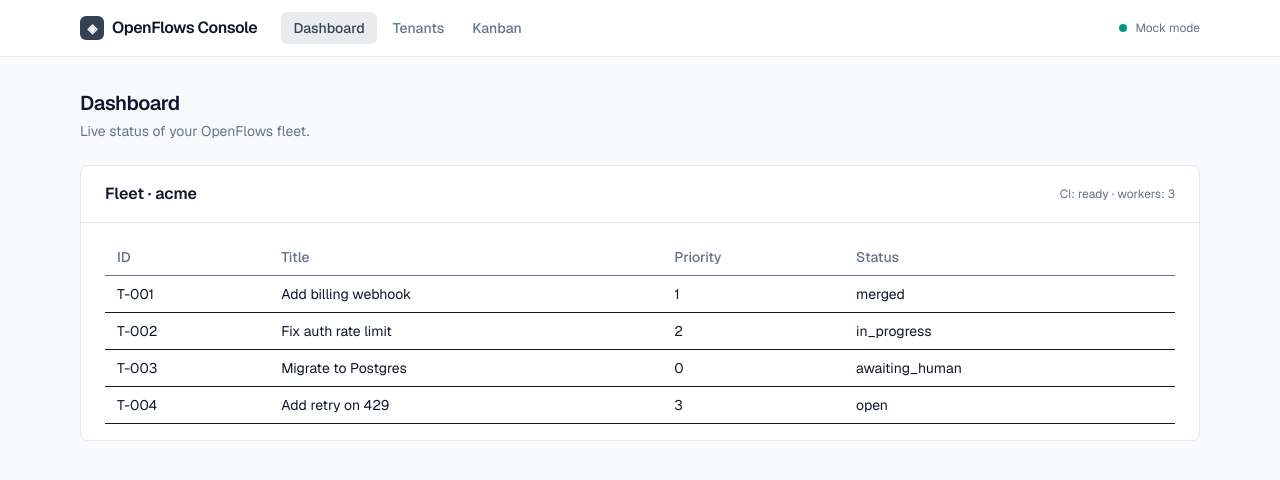
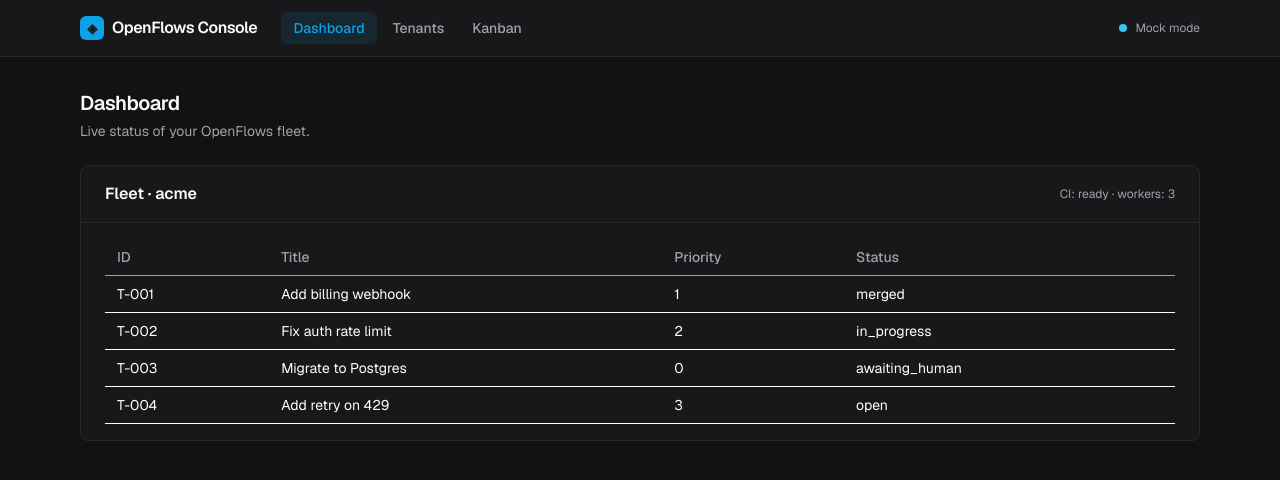
Before and after one commit to The-AgenticFlow/openflows-console, a Next.js app: page / in a window 1280 px wide. Shown: the top 480 px of the page. Built offline with nearby package versions, Linux system fonts and the light colour scheme.

Commit message:
style(globals): default to dark theme with semantic tokens

```diff
--- a/src/app/globals.css
+++ b/src/app/globals.css
@@ -1,39 +1,64 @@
 @import "tailwindcss";
 
+/*
+ * Dark theme (default). Near-black zinc surfaces, sky accent, and
+ * content/border roles expressed as HSL triplets.
+ */
 :root {
-  --background: #f8fafc;
-  --surface: #ffffff;
-  --surface-muted: #f1f5f9;
-  --foreground: #0f172a;
-  --muted: #64748b;
-  --border: #e2e8f0;
-  --primary: #334155;
-  --primary-strong: #1e293b;
-  --accent: #0d9488;
-  --success: #16a34a;
-  --warning: #d97706;
-  --danger: #dc2626;
+  /* backgrounds */
+  --background: 240 10% 4%; /* zinc-950 app background */
+  --surface: 240 6% 10%; /* zinc-900 paper / cards */
+  --surface-muted: 240 4% 16%; /* inset / hover surface */
+
+  /* text (content) */
+  --foreground: 0 0% 98%; /* content-primary */
+  --muted: 240 5% 65%; /* content-secondary */
+  --link: 213 94% 68%; /* content-link (dark) */
+  --disabled: 240 5% 26%; /* content-disabled */
+
+  /* borders */
+  --border: 240 4% 16%; /* border-default */
+  --border-strong: 240 5% 26%; /* border-secondary */
+
+  /* accent (sky, matching Coder primary) */
+  --primary: 199 89% 48%; /* sky-500 */
+  --primary-strong: 198 93% 60%; /* sky-400 hover */
+  --accent: 198 93% 60%; /* sky-400 */
+
+  /* status */
+  --success: 160 84% 39%; /* green-600 */
+  --warning: 32 95% 44%; /* amber-600 */
+  --danger: 0 91% 71%; /* content-destructive (dark) */
+
+  /* controls */
+  --input: 240 3.7% 15.9%;
+  --ring: 240 4.9% 83.9%;
 }
 
 @theme inline {
-  --color-background: var(--background);
-  --color-surface: var(--surface);
-  --color-surface-muted: var(--surface-muted);
-  --color-foreground: var(--foreground);
-  --color-muted: var(--muted);
-  --color-border: var(--border);
-  --color-primary: var(--primary);
-  --color-primary-strong: var(--primary-strong);
-  --color-accent: var(--accent);
-  --color-success: var(--success);
-  --color-warning: var(--warning);
-  --color-danger: var(--danger);
+  --color-background: hsl(var(--background));
+  --color-surface: hsl(var(--surface));
+  --color-surface-muted: hsl(var(--surface-muted));
+  --color-foreground: hsl(var(--foreground));
+  --color-muted: hsl(var(--muted));
+  --color-link: hsl(var(--link));
+  --color-disabled: hsl(var(--disabled));
+  --color-border: hsl(var(--border));
+  --color-border-strong: hsl(var(--border-strong));
+  --color-primary: hsl(var(--primary));
+  --color-primary-strong: hsl(var(--primary-strong));
+  --color-accent: hsl(var(--accent));
+  --color-success: hsl(var(--success));
+  --color-warning: hsl(var(--warning));
+  --color-danger: hsl(var(--danger));
+  --color-input: hsl(var(--input));
+  --color-ring: hsl(var(--ring));
   --font-sans: var(--font-geist-sans);
   --font-mono: var(--font-geist-mono);
 }
 
 html {
-  color-scheme: light;
+  color-scheme: dark;
 }
 
 body {
@@ -43,6 +68,6 @@ body {
 }
 
 :focus-visible {
-  outline: 2px solid var(--primary);
+  outline: 2px solid hsl(var(--primary));
   outline-offset: 2px;
 }
```
